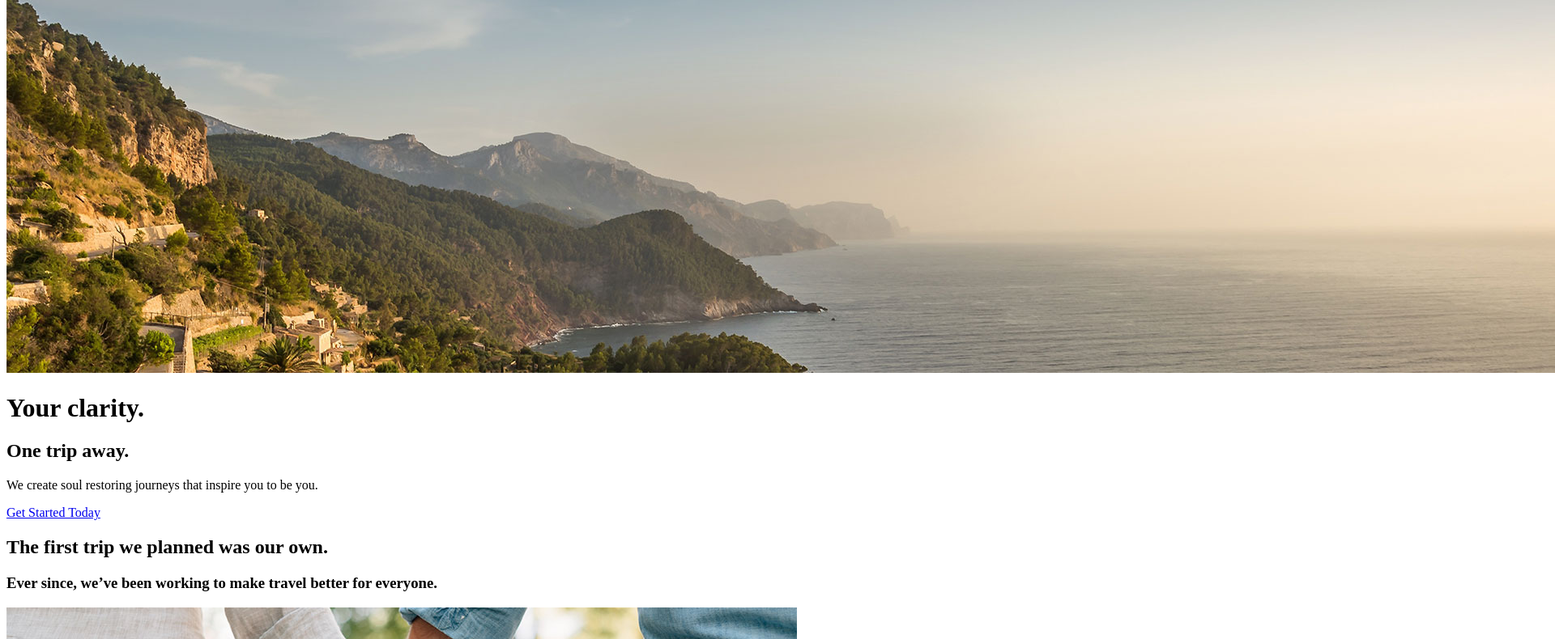
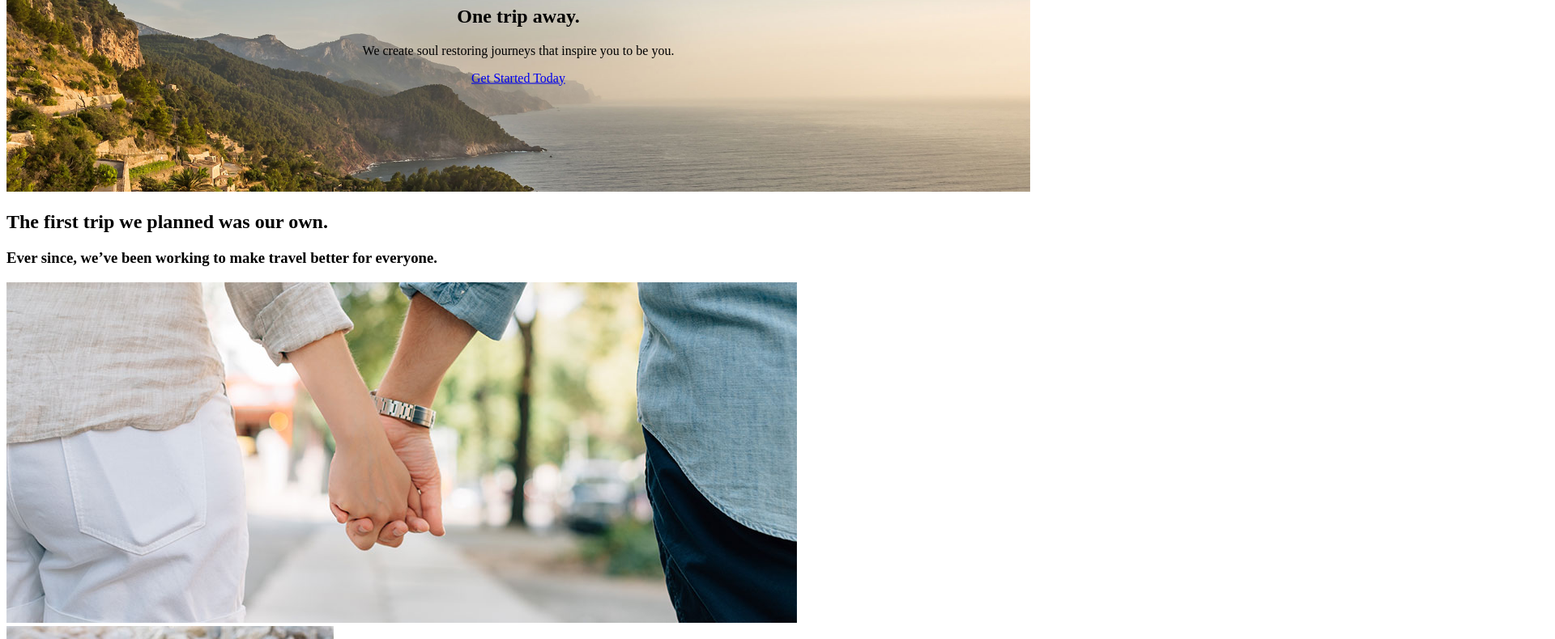
Before and after one commit to vipinmaraiya/course_project, a website: page app/index.html in a window 1280 px wide. Shown: the part 351-1141 px from the top of the page at 81% size, 1920 px wide, since content can reach past the window. Drawn offline with Linux system fonts and the light colour scheme.

```diff
--- /dev/null
+++ b/app/assets/styles/styles.css
@@ -0,0 +1,17 @@
+.large-hero{
+
+    position: relative;
+    &__banner-img{
+        max-width: 100%;
+    }
+    &__banner{
+        position: absolute;
+        text-align: center;
+        width: 100%;
+        transform: translateY(-50%);
+        top: 50%;
+    }
+    &__banner-title{
+        font-size: 1.5rem;
+    }
+}
--- a/app/index.html
+++ b/app/index.html
@@ -6,6 +6,7 @@
   <title>Clear View Escapes</title>
   <meta name="keywords" content="Travel planning, travel bundles, travel escapes, affordable travels">
   <meta name="description" content="Your clarity. One trip away. We create soul restoring journeys that inspire you to be you.">
+  <link rel="stylesheet" href="temp/styles/styles.css">
 </head>
 <body>
   <header>
@@ -21,11 +22,14 @@
   </header>
 
   <div class="large-hero">
-    <img src="assets/images/hero--large.jpg">
-    <h1>Your clarity.</h1>
-    <h2>One trip away.</h2>
-    <p>We create soul restoring journeys that inspire you to be you.</p>
-    <p><a href="#">Get Started Today</a></p>
+    <img class="large-hero__banner-img" src="assets/images/hero--large.jpg">
+    <div class="large-hero__banner">
+      <h1 class="large-hero__banner-title">Your clarity.</h1>
+      <h2 class="large-hero__banner-subtitle">One trip away.</h2>
+      <p>We create soul restoring journeys that inspire you to be you.</p>
+      <p><a href="#">Get Started Today</a></p>
+    </div>
+
   </div>
 
   <div id="our-beginning">
--- /dev/null
+++ b/app/temp/styles/styles.css
@@ -0,0 +1,15 @@
+.large-hero{
+
+    position: relative;
+}
+    .large-hero__banner-img{
+        max-width: 100%;
+    }
+    .large-hero__banner{
+        position: absolute;
+        text-align: center;
+        width: 100%;
+        -webkit-transform: translateY(-50%);
+                transform: translateY(-50%);
+        top: 50%;
+    }
```
Also changed, not shown: gulpfile.js (added, +39 -0 lines), package.json (added, +32 -0 lines), app.js (added), 1 other file.
